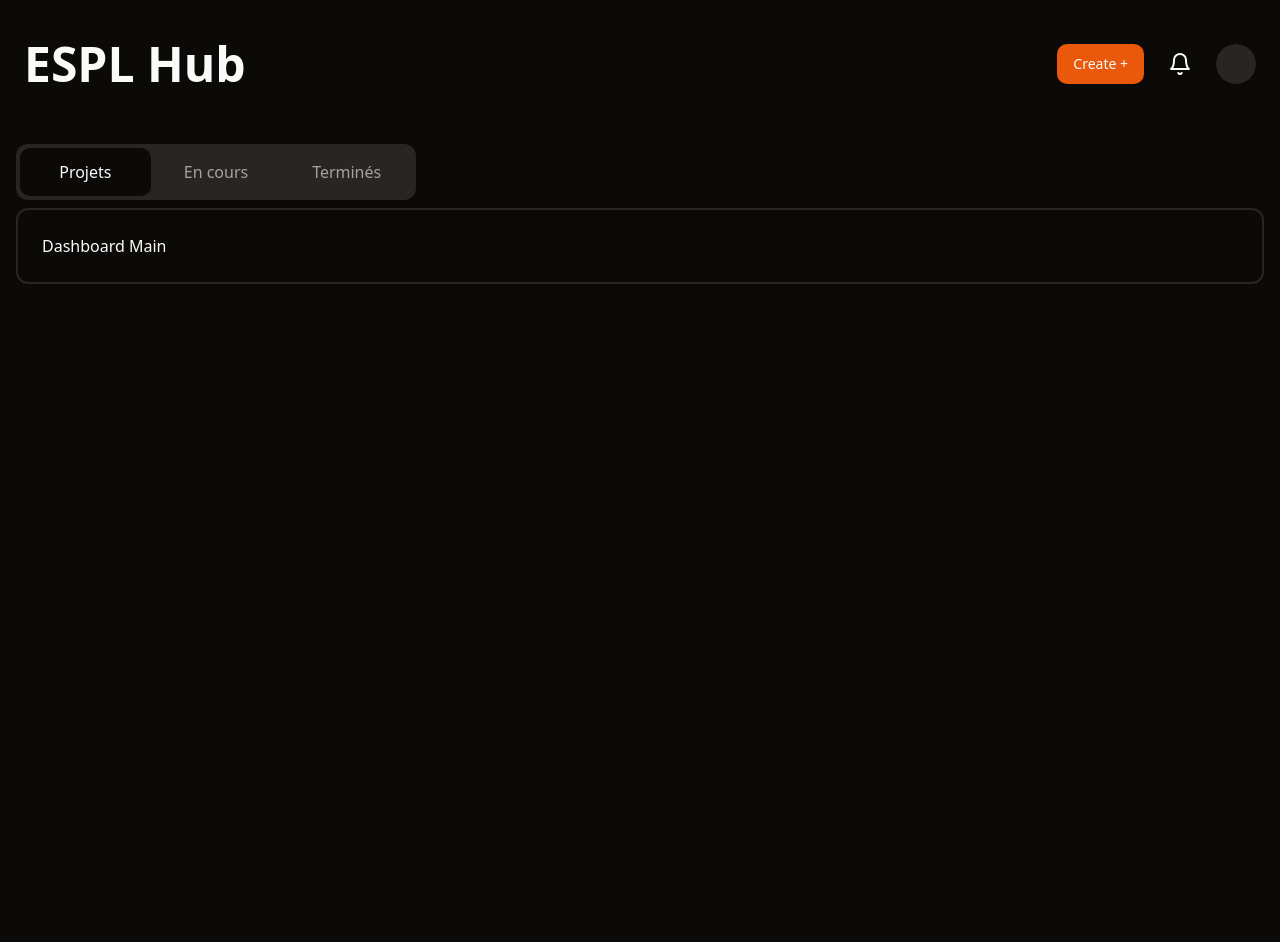
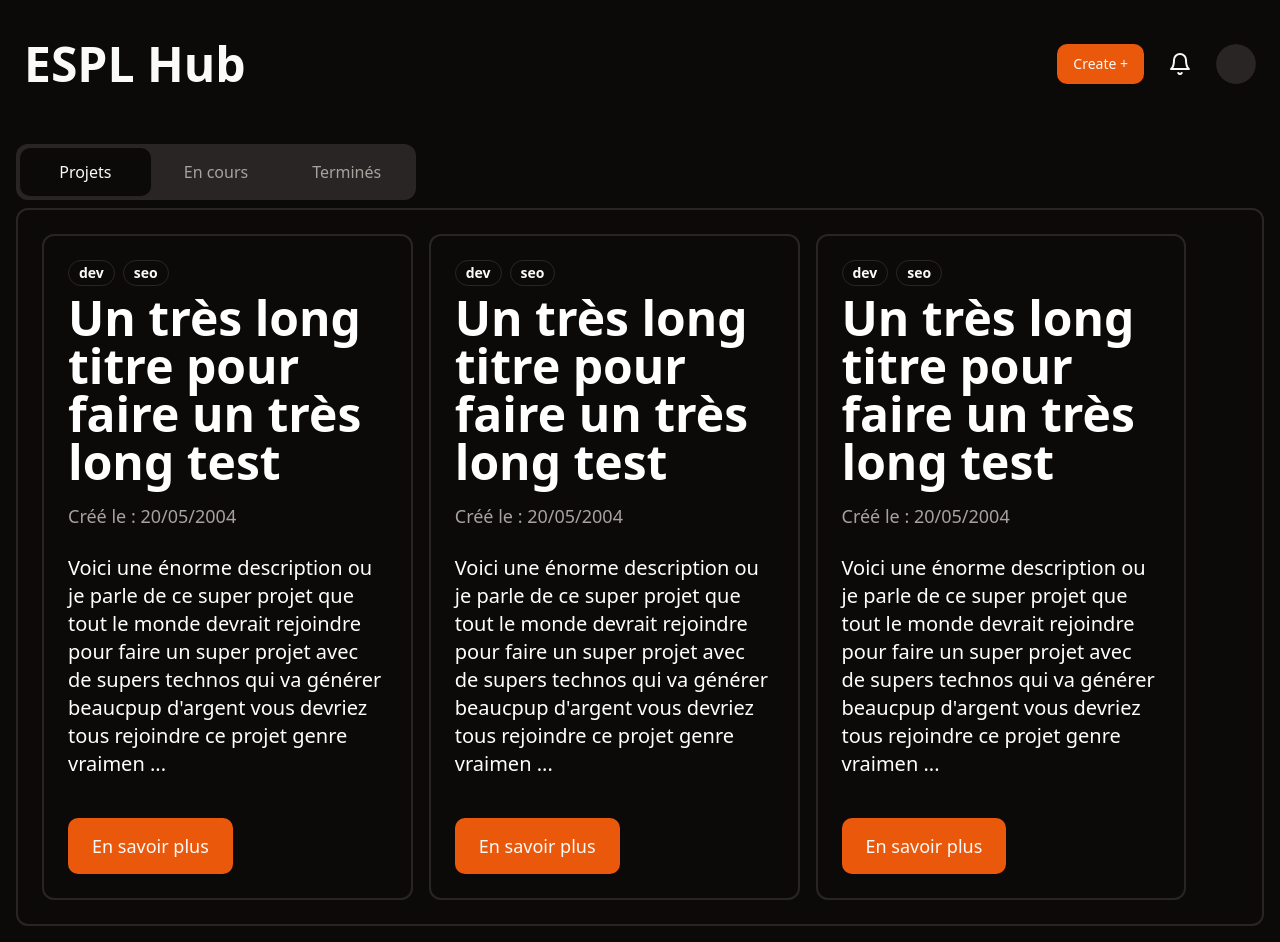
Before and after one commit to Elracoon/ESPL-hub-client, a React (Vite) app: page / in a window 1280 px wide. Before the commit the page ends 800 px from the top, so only its background shows below. Built offline with nearby package versions, Linux system fonts and the light colour scheme.

Commit message:
Change Card style

```diff
--- a/src/components/Cards/CardProject.tsx
+++ b/src/components/Cards/CardProject.tsx
@@ -2,14 +2,15 @@ import { FC } from "react";
 import { Link } from "react-router-dom";
 
 import { Button } from "@/components/ui/button";
+import { Badge } from "@/components/ui/badge";
 
 
 type CardProjectProps = {
     title: string;
     date: string;
     description: string;
-    skills: string;
-    id: string;
+    skills: string[];
+    id?: string;
 }
 
 const CardProject : FC<CardProjectProps> = ( props ) => {
@@ -23,15 +24,17 @@ const CardProject : FC<CardProjectProps> = ( props ) => {
     };
 
     return (
-        <div className="w-[31%] bg-white rounded-sm p-2">
-            <h1 className="text-white bg-black rounded-sm p-2 text-3xl">{ props.title }</h1>
-            <div className="flex justify-between my-2 items-center">
-                <p className="text-black text-xs">Créé le : { props.date }</p>
-                <p className="text-white bg-black rounded-sm p-1 text-xs">{ props.skills }</p>
-            </div>
-            <p className="text-black mb-3 text-sm">{ lenghtDescription(props) }</p>
+        <div className="w-[31%] h-auto bg-background border-2 rounded-lg p-6 text-xl text-white font-normal">
+            <p className="flex-row-center-start gap-2">
+                {props.skills.map((tag, index) => (
+                            <Badge key={index} variant="outline" className="text-sm">{ tag }</Badge>
+                        ))}
+            </p>
+            <h3 className="text-5xl pb-4 pt-2 font-semibold">{ props.title }</h3>
+            <p className="text-muted-foreground font-light text-lg">Créé le : { props.date }</p>
+            <p className="pt-6 pb-10 text-xl">{ lenghtDescription(props) }</p>
             <Link to={`/project/${props.id}`}>
-                <Button>En savoir plus</Button>
+                <Button size={"lg"}>En savoir plus</Button>
             </Link>
         </div>
     )
--- a/src/components/Tabs/TabsMain.tsx
+++ b/src/components/Tabs/TabsMain.tsx
@@ -1,10 +1,15 @@
+import CardProject from "@/components/Cards/CardProject";
 import { TabsContent } from "@/components/ui/tabs";
 
 
 export default function TabsMain() {
     return (
         <TabsContent value="projets" className="tabs-content-dashboard">
-            <p>Dashboard Main</p>
+            <div className="flex-row-center gap-4">
+                <CardProject title="Un très long titre pour faire un très long test" date="20/05/2004" description="Voici une énorme description ou je parle de ce super projet que tout le monde devrait rejoindre pour faire un super projet avec de supers technos qui va générer beaucpup d'argent vous devriez tous rejoindre ce projet genre vraiment " skills={["dev", "seo"]} />
+                <CardProject title="Un très long titre pour faire un très long test" date="20/05/2004" description="Voici une énorme description ou je parle de ce super projet que tout le monde devrait rejoindre pour faire un super projet avec de supers technos qui va générer beaucpup d'argent vous devriez tous rejoindre ce projet genre vraiment " skills={["dev", "seo"]} />
+                <CardProject title="Un très long titre pour faire un très long test" date="20/05/2004" description="Voici une énorme description ou je parle de ce super projet que tout le monde devrait rejoindre pour faire un super projet avec de supers technos qui va générer beaucpup d'argent vous devriez tous rejoindre ce projet genre vraiment " skills={["dev", "seo"]} />
+            </div>
         </TabsContent>
     )
 }
--- a/src/components/ui/button.tsx
+++ b/src/components/ui/button.tsx
@@ -18,7 +18,7 @@ const buttonVariants = cva("inline-flex items-center justify-center whitespace-n
         size: {
             default: "h-10 px-4 py-2",
             sm: "h-9 rounded-md px-3",
-            lg: "h-11 rounded-md px-8",
+            lg: "h-14 rounded-md px-6 text-lg font-normal",
             xl: "h-14 rounded-lg px-8 text-lg font-semibold",
             icon: "h-10 w-10",
         },
--- a/src/style/index.css
+++ b/src/style/index.css
@@ -75,5 +75,5 @@ body::-webkit-scrollbar {
 }
 
 .tabs-content-dashboard {
-    @apply w-full border-2 border-border p-6 rounded-lg
+    @apply w-full border-2 border-border p-6 rounded-xl
 }
```
